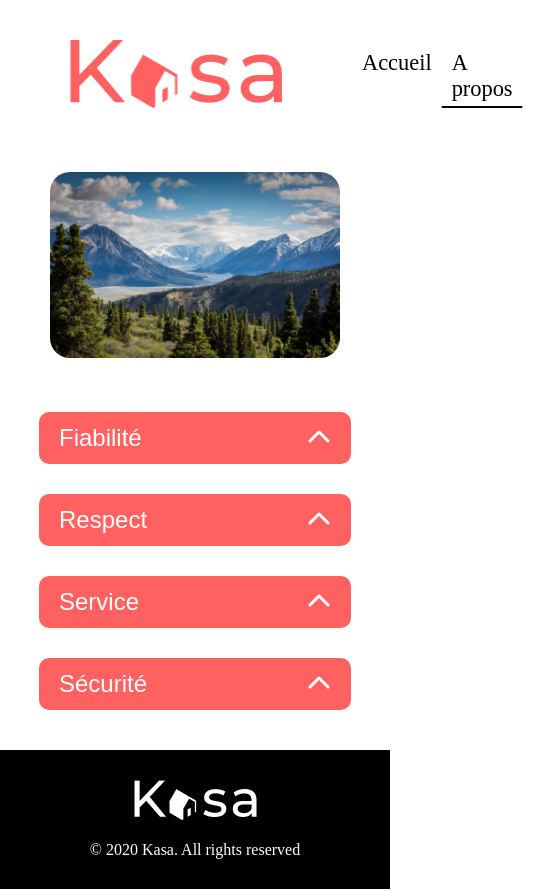
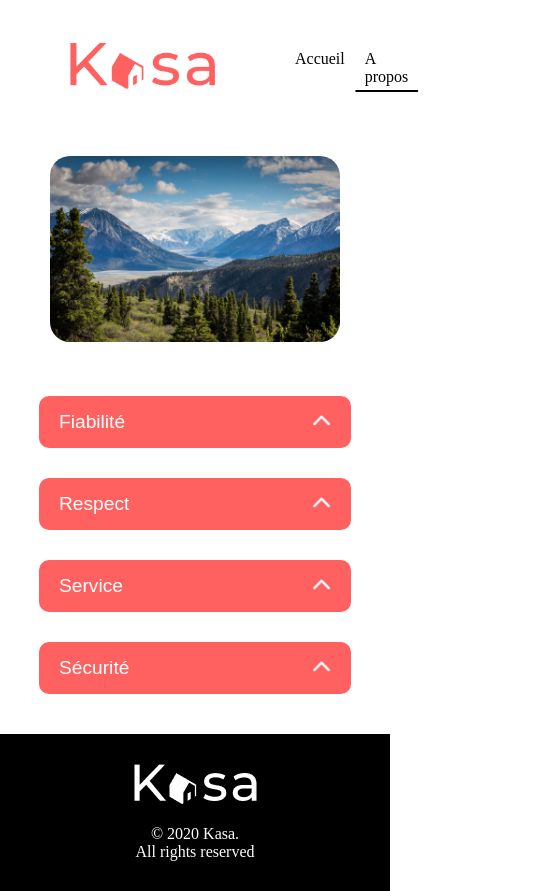
Before and after one commit to flowxt/Kasa, a React (Create React App) app: page /about in a window 390 px wide. Shown: the whole page, 543 px wide, since content can reach past the window. Built offline with nearby package versions, Linux system fonts and the light colour scheme.

Commit message:
en cours de mediaqueries

```diff
--- a/src/components/Background.js
+++ b/src/components/Background.js
@@ -1,12 +1,25 @@
-import React from "react";
+import React, { useEffect, useState } from "react";
 import accueilImage from "../assets/images/accueil.jpg"; // Importez l'image
 
+// Je mets pour les mobiles un saut à la ligne après la virgule
 const Background = () => {
+  const [isSmallScreen, setIsSmallScreen] = useState(window.innerWidth <= 540);
+
+  useEffect(() => {
+    const handleResize = () => {
+      setIsSmallScreen(window.innerWidth <= 540);
+    };
+
+    window.addEventListener("resize", handleResize);
+    return () => window.removeEventListener("resize", handleResize);
+  }, []);
+
   return (
     <div className="bg">
       <img src={accueilImage} alt="accueil-fond" />
-
-      <h2>Chez vous, partout et ailleurs</h2>
+      <h2 className="title-bg">
+        Chez vous, {isSmallScreen && <br />} partout et ailleurs
+      </h2>
     </div>
   );
 };
--- a/src/components/Footer.js
+++ b/src/components/Footer.js
@@ -5,7 +5,7 @@ const Footer = () => {
   return (
     <div className="footer">
       <img src={logofooter} alt="logo" />
-      <p>© 2020 Kasa. All rights reserved</p>
+      <p></p>
     </div>
   );
 };
--- a/src/styles/components/_background.scss
+++ b/src/styles/components/_background.scss
@@ -7,7 +7,7 @@
         object-fit: cover;
         border-radius: 20px;
     }
-    h2{
+    h2 {
         position: absolute;
         top: 50%;
         left: 50%;
@@ -23,5 +23,11 @@
         justify-content: center;
         align-items: center;
         border-radius: 20px;
-    }
+
+        @media (max-width: 540px) {
+            font-size: 1.3rem;
+        }
+      }
+
+
 }
--- a/src/styles/components/_cards.scss
+++ b/src/styles/components/_cards.scss
@@ -41,6 +41,6 @@
 
   .card-title h2 {
     margin: 0;
-    width: 100%;
+    width: 50%;
     font-size: 0.8rem;
   }
--- a/src/styles/components/_contentError.scss
+++ b/src/styles/components/_contentError.scss
@@ -9,11 +9,20 @@
         margin-bottom: 40px;
         margin-top: 20px;
 
+        @media (max-width: 540px) {
+            font-size: 5rem;
+        }
+
     }
     p{
         font-size: 1.6rem;
         margin-bottom: 70px;
         color: $color-1;
+
+        @media (max-width: 540px) {
+            font-size: 1.2rem;
+
+        }
     }
     a{
 
--- a/src/styles/components/_footer.scss
+++ b/src/styles/components/_footer.scss
@@ -10,4 +10,28 @@
     img{
         margin-bottom: 20px;
     }
-}
+    p {
+        text-align: center;
+      }
+
+      @media (max-width: 540px) {
+        p {
+          display: inline-block;
+        }
+
+        p::before {
+          content: "© 2020 Kasa.";
+        }
+
+        p::after {
+          content: " All rights reserved";
+          display: block;
+        }
+      }
+
+      @media (min-width: 541px) {
+        p::before {
+          content: "© 2020 Kasa. All rights reserved";
+        }
+      }
+    }
--- a/src/styles/components/_logo.scss
+++ b/src/styles/components/_logo.scss
@@ -4,6 +4,10 @@
     img{
         width: 212px;
         height: 68px;
+
+   @media (max-width: 540px) {
+        width: 145px;
+        height: 46px;
     }
-
 }
+}
--- a/src/styles/components/_navigation.scss
+++ b/src/styles/components/_navigation.scss
@@ -8,6 +8,10 @@
         text-decoration: none;
         padding: 10px;
         font-size: 1.4rem;
+
+        @media (max-width: 640px) {
+          font-size: 1rem;
+        }
 
         li {
           color: $color-4;
--- a/src/styles/components/_slide.scss
+++ b/src/styles/components/_slide.scss
@@ -20,6 +20,11 @@
       padding-right: 20px;
 
       margin-top: 30px;
+
+      @media (max-width: 540px) {
+        font-size: 1.2rem;
+
+      }
     }
     .slide:nth-child(4) .btn {
         margin-bottom: 20px;
@@ -46,6 +51,11 @@
       background: $color-2;
       padding: 20px;
       border-radius: 0 0 10px 10px;
+
+
+      @media (max-width: 540px) {
+        font-size: 1rem;
+      }
     }
 
     .icon {
--- a/src/styles/index.css
+++ b/src/styles/index.css
@@ -1,3 +1,4 @@
+@charset "UTF-8";
 * {
   padding: 0;
   margin: 0;
@@ -26,6 +27,12 @@ li {
   width: 212px;
   height: 68px;
 }
+@media (max-width: 540px) {
+  .logo img {
+    width: 145px;
+    height: 46px;
+  }
+}
 
 .navigation ul {
   display: flex;
@@ -36,6 +43,11 @@ li {
   text-decoration: none;
   padding: 10px;
   font-size: 1.4rem;
+}
+@media (max-width: 640px) {
+  .navigation ul a {
+    font-size: 1rem;
+  }
 }
 .navigation ul a li {
   color: black;
@@ -94,6 +106,11 @@ li {
   align-items: center;
   border-radius: 20px;
 }
+@media (max-width: 540px) {
+  .bg h2 {
+    font-size: 1.3rem;
+  }
+}
 
 .cards-container {
   display: flex;
@@ -137,7 +154,7 @@ li {
 
 .card-title h2 {
   margin: 0;
-  width: 100%;
+  width: 50%;
   font-size: 0.8rem;
 }
 
@@ -155,10 +172,20 @@ li {
   margin-bottom: 40px;
   margin-top: 20px;
 }
+@media (max-width: 540px) {
+  .contentError h2 {
+    font-size: 5rem;
+  }
+}
 .contentError p {
   font-size: 1.6rem;
   margin-bottom: 70px;
   color: #FF6060;
+}
+@media (max-width: 540px) {
+  .contentError p {
+    font-size: 1.2rem;
+  }
 }
 .contentError a {
   font-size: 1rem;
@@ -188,6 +215,11 @@ li {
   padding-right: 20px;
   margin-top: 30px;
 }
+@media (max-width: 540px) {
+  .slide .btn {
+    font-size: 1.2rem;
+  }
+}
 .slide .slide:nth-child(4) .btn {
   margin-bottom: 20px;
 }
@@ -209,6 +241,11 @@ li {
   background: #f1f0f0;
   padding: 20px;
   border-radius: 0 0 10px 10px;
+}
+@media (max-width: 540px) {
+  .slide p {
+    font-size: 1rem;
+  }
 }
 .slide .icon {
   transition: transform 0.3s ease;
@@ -255,4 +292,24 @@ li {
 }
 .footer img {
   margin-bottom: 20px;
+}
+.footer p {
+  text-align: center;
+}
+@media (max-width: 540px) {
+  .footer p {
+    display: inline-block;
+  }
+  .footer p::before {
+    content: "© 2020 Kasa.";
+  }
+  .footer p::after {
+    content: " All rights reserved";
+    display: block;
+  }
+}
+@media (min-width: 541px) {
+  .footer p::before {
+    content: "© 2020 Kasa. All rights reserved";
+  }
 }/*# sourceMappingURL=index.css.map */
```
Also changed, not shown: 1 other file (tests, documents, lock files or other folders).
